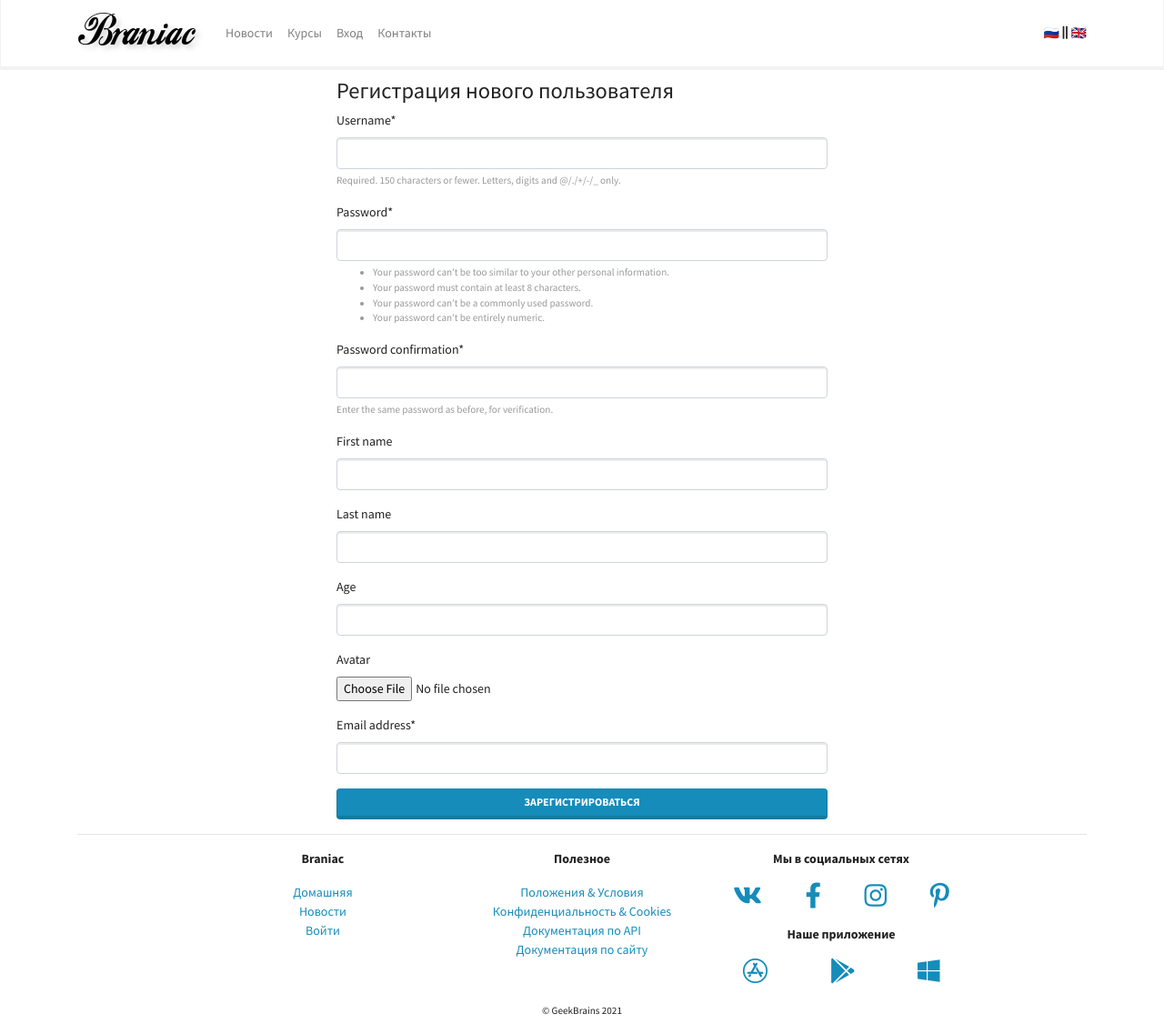
After one commit to kpomak/LMS, a Django app: page /authapp/register/ in a window 1280 px wide. The commit adds this page. Shown: the whole page at 91% size. Run offline with Django 3.2, Linux system fonts and the light colour scheme; some libraries are stand-ins or nearby versions.

Commit message:
created authapp views and urls

```diff
--- /dev/null
+++ b/authapp/templates/registration/register.html
@@ -0,0 +1,84 @@
+{% extends 'base.html' %}
+
+{% block content %}
+<div class="row justify-content-center my-2">
+  <div class="col-lg-6">
+    <h3>Регистрация нового пользователя</h3>
+    <form method="post" class="mt-2" enctype="multipart/form-data">
+      {% csrf_token %}
+      <div id="div_id_username" class="form-group"> <label for="id_username"
+          class=" requiredField">
+          Username<span class="asteriskField">*</span> </label>
+        <div class=""> <input type="text" name="username" maxlength="150"
+            class="textinput textInput form-control" required=""
+            id="id_username"> <small id="hint_id_username"
+            class="form-text text-muted">Required. 150 characters or fewer.
+            Letters, digits and @/./+/-/_ only.</small> </div>
+      </div>
+      <div id="div_id_password1" class="form-group"> <label for="id_password1"
+          class=" requiredField">
+          Password<span class="asteriskField">*</span> </label>
+        <div class=""> <input type="password" name="password1"
+            autocomplete="new-password" class="textinput textInput form-control"
+            required="" id="id_password1"> <small id="hint_id_password1"
+            class="form-text text-muted">
+            <ul>
+              <li>Your password can’t be too similar to your other personal
+                information.</li>
+              <li>Your password must contain at least 8 characters.</li>
+              <li>Your password can’t be a commonly used password.</li>
+              <li>Your password can’t be entirely numeric.</li>
+            </ul>
+          </small> </div>
+      </div>
+      <div id="div_id_password2" class="form-group"> <label for="id_password2"
+          class=" requiredField">
+          Password confirmation<span class="asteriskField">*</span> </label>
+        <div class=""> <input type="password" name="password2"
+            autocomplete="new-password" class="textinput textInput form-control"
+            required="" id="id_password2"> <small id="hint_id_password2"
+            class="form-text text-muted">Enter the same password as before, for
+            verification.</small> </div>
+      </div>
+      <div id="div_id_first_name" class="form-group"> <label for="id_first_name"
+          class="">
+          First name
+        </label>
+        <div class=""> <input type="text" name="first_name" maxlength="150"
+            class="textinput textInput form-control" id="id_first_name"> </div>
+      </div>
+      <div id="div_id_last_name" class="form-group"> <label for="id_last_name"
+          class="">
+          Last name
+        </label>
+        <div class=""> <input type="text" name="last_name" maxlength="150"
+            class="textinput textInput form-control" id="id_last_name"> </div>
+      </div>
+      <div id="div_id_age" class="form-group"> <label for="id_age" class="">
+          Age
+        </label>
+        <div class=""> <input type="number" name="age" min="0"
+            class="numberinput form-control" id="id_age"> </div>
+      </div>
+      <div id="div_id_avatar" class="form-group"> <label for="id_avatar"
+          class="">
+          Avatar
+        </label>
+        <div class=""> <input type="file" name="avatar" accept="image/*"
+            class="clearablefileinput form-control-file" id="id_avatar"> </div>
+      </div>
+      <div id="div_id_email" class="form-group"> <label for="id_email"
+          class=" requiredField">
+          Email address<span class="asteriskField">*</span> </label>
+        <div class=""> <input type="text" name="email" maxlength="256"
+            class="textinput textInput form-control" required="" id="id_email">
+        </div>
+      </div>
+
+      <button type="submit"
+        class="btn btn-primary btn-block">Зарегистрироваться</button>
+    </form>
+  </div>
+</div>
+
+{% endblock content %}
--- /dev/null
+++ b/authapp/urls.py
@@ -0,0 +1,13 @@
+from django.urls import path
+
+from authapp import views
+from authapp.apps import AuthappConfig
+
+app_name = AuthappConfig.name
+
+urlpatterns = [
+    path("login/", views.CustomLoginView.as_view(), name="login"),
+    path("logout/", views.CustomLogoutView.as_view(), name="logout"),
+    path("register/", views.RegisterView.as_view(), name="register"),
+    path("profile_edit/", views.ProfileEditView.as_view(), name="profile_edit"),
+]
--- a/authapp/views.py
+++ b/authapp/views.py
@@ -1 +1,104 @@
-# Create your views here.
+import os
+
+from django.contrib import messages
+from django.contrib.auth.mixins import LoginRequiredMixin
+from django.contrib.auth.views import LoginView, LogoutView
+from django.http.response import HttpResponseRedirect
+from django.urls import reverse_lazy
+from django.utils.safestring import mark_safe
+from django.utils.translation import gettext_lazy as _
+from django.views.generic import TemplateView
+
+from authapp import models as authapp_models
+
+
+class CustomLoginView(LoginView):
+    def form_valid(self, form):
+        ret = super().form_valid(form)
+        message = _("Login success!<br>Hi, %(username)s") % {
+            "username": self.request.user.get_full_name()
+            if self.request.user.get_full_name()
+            else self.request.user.get_username()
+        }
+        messages.add_message(self.request, messages.INFO, mark_safe(message))
+        return ret
+
+    def form_invalid(self, form):
+        for _unused, msg in form.error_messages.items():
+            messages.add_message(
+                self.request,
+                messages.WARNING,
+                mark_safe(f"Something goes worng:<br>{msg}"),
+            )
+        return self.render_to_response(self.get_context_data(form=form))
+
+
+class CustomLogoutView(LogoutView):
+    def dispatch(self, request, *args, **kwargs):
+        messages.add_message(self.request, messages.INFO, _("See you later!"))
+        return super().dispatch(request, *args, **kwargs)
+
+
+class RegisterView(TemplateView):
+    template_name = "registration/register.html"
+
+    def post(self, request, *args, **kwargs):
+        try:
+            if all(
+                (
+                    request.POST.get("username"),
+                    request.POST.get("email"),
+                    request.POST.get("password1"),
+                    request.POST.get("password1") == request.POST.get("password2"),
+                )
+            ):
+                new_user = authapp_models.CustomUser.objects.create(
+                    username=request.POST.get("username"),
+                    first_name=request.POST.get("first_name"),
+                    last_name=request.POST.get("last_name"),
+                    age=request.POST.get("age") if request.POST.get("age") else 0,
+                    avatar=request.FILES.get("avatar"),
+                    email=request.POST.get("email"),
+                )
+                new_user.set_password(request.POST.get("password1"))
+                new_user.save()
+                messages.add_message(request, messages.INFO, _("Registration success!"))
+                return HttpResponseRedirect(reverse_lazy("authapp:login"))
+        except Exception as exp:
+            messages.add_message(
+                request,
+                messages.WARNING,
+                mark_safe(f"Something goes worng:<br>{exp}"),
+            )
+            return HttpResponseRedirect(reverse_lazy("authapp:register"))
+
+
+class ProfileEditView(LoginRequiredMixin, TemplateView):
+    template_name = "registration/profile_edit.html"
+    login_url = reverse_lazy("authapp:login")
+
+    def post(self, request, *args, **kwargs):
+        try:
+            if request.POST.get("username"):
+                request.user.username = request.POST.get("username")
+            if request.POST.get("first_name"):
+                request.user.first_name = request.POST.get("first_name")
+            if request.POST.get("last_name"):
+                request.user.last_name = request.POST.get("last_name")
+            if request.POST.get("age"):
+                request.user.age = request.POST.get("age")
+            if request.POST.get("email"):
+                request.user.email = request.POST.get("email")
+            if request.FILES.get("avatar"):
+                if request.user.avatar and os.path.exists(request.user.avatar.path):
+                    os.remove(request.user.avatar.path)
+                request.user.avatar = request.FILES.get("avatar")
+            request.user.save()
+            messages.add_message(request, messages.INFO, _("Saved!"))
+        except Exception as exp:
+            messages.add_message(
+                request,
+                messages.WARNING,
+                mark_safe(f"Something goes worng:<br>{exp}"),
+            )
+        return HttpResponseRedirect(reverse_lazy("authapp:profile_edit"))
--- a/config/urls.py
+++ b/config/urls.py
@@ -8,6 +8,7 @@ urlpatterns = [
     path("admin/", admin.site.urls),
     path("", RedirectView.as_view(url="mainapp/")),
     path("mainapp/", include("mainapp.urls", namespace="mainapp")),
+    path("authapp/", include("authapp.urls", namespace="authapp")),
 ]
 
 if settings.DEBUG:
--- a/mainapp/urls.py
+++ b/mainapp/urls.py
@@ -13,6 +13,5 @@ urlpatterns = [
     path("courses/<int:pk>/", views.CoursesDetailView.as_view(), name="courses_detail"),
     path("contacts/", views.ContactsPageView.as_view(), name="contacts"),
     path("doc_site/", views.DocSitePageView.as_view(), name="doc_site"),
-    path("login/", views.LoginPageView.as_view(), name="login"),
     path("search/", views.search_redirect, name="search"),
 ]
--- a/mainapp/views.py
+++ b/mainapp/views.py
@@ -58,9 +58,5 @@ class DocSitePageView(TemplateView):
     template_name = "mainapp/doc_site.html"
 
 
-class LoginPageView(TemplateView):
-    template_name = "mainapp/login.html"
-
-
 def search_redirect(request):
     return HttpResponseRedirect("https://www.google.com/search?q=" + request.GET["q"])
--- a/templates/base.html
+++ b/templates/base.html
@@ -31,6 +31,10 @@
 
   {% include 'includes/main_menu.html' %}
 
+  {% block messages %}
+  {% include 'includes/messages.html' %}
+  {% endblock messages %}
+
   <div class="container-md">
 
     {% block content %}
@@ -58,7 +62,11 @@
         <ul class="list-unstyled">
           <li><a href="{% url 'mainapp:main_page' %}">Домашняя</a></li>
           <li><a href="{% url 'mainapp:news' %}">Новости</a></li>
-          <li><a href="{% url 'mainapp:login' %}">Войти</a></li>
+          {% if user.is_authenticated %}
+          <li><a href="{% url 'authapp:logout' %}">Выйти</a></li>
+          {% else %}
+          <li><a href="{% url 'authapp:login' %}">Войти</a></li>
+          {% endif %}
         </ul>
         </p>
       </div>
@@ -71,7 +79,8 @@
           <li><a href="#">Положения &amp; Условия</a></li>
           <li><a href="#">Конфиденциальность &amp; Cookies</a></li>
           <li><a href="#">Документация по API</a></li>
-          <li><a href="{% url 'mainapp:doc_site' %}">Документация по сайту</a></li>
+          <li><a href="{% url 'mainapp:doc_site' %}">Документация по сайту</a>
+          </li>
         </ul>
         </p>
       </div>
@@ -127,7 +136,19 @@
   <!-- FontAwesome -->
   <script src="{% static 'js/fontawesome.all.min.js' %}"></script>
 
+  {% block js %}
+  <script>
+    $(document).ready(function () {
 
+      {% if messages %}
+      // Toasts
+      $(".toast").toast({ delay: 5000 });
+      $(".toast").toast("show");
+      {% endif %}
+
+    });
+  </script>
+  {% endblock js %}
 
 </body>
 
--- a/templates/includes/main_menu.html
+++ b/templates/includes/main_menu.html
@@ -22,6 +22,7 @@
           class="nav-item {% if request.resolver_match.view_name == 'mainapp:courses' %}active{% endif %}">
           <a class="nav-link" href="{% url 'mainapp:courses' %}">Курсы</a>
         </li>
+        {% if user.is_authenticated %}
         <li class="nav-item dropdown">
           <a class="nav-link dropdown-toggle" href="#" id="ddProfile"
             role="button" data-toggle="dropdown" aria-haspopup="true"
@@ -29,17 +30,25 @@
             Профиль
           </a>
           <div class="dropdown-menu" aria-labelledby="ddProfile">
-            <a class="dropdown-item" href="#">Редактировать
+            <a class="dropdown-item"
+              href="{% url 'authapp:profile_edit' %}">Редактировать
               профиль</a>
             <a class="dropdown-item" href="#">Мои курсы</a>
             <div class="dropdown-divider"></div>
             <a class="dropdown-item" href="#">Модерация</a>
+            {% if user.is_superuser %}
             <a class="dropdown-item" href="#">Административный
               раздел</a>
+            {% endif %}
             <div class="dropdown-divider"></div>
-            <a class="dropdown-item" href="#">Выход</a>
+            <a class="dropdown-item" href="{% url 'authapp:logout' %}">Выход</a>
           </div>
         </li>
+        {% else %}
+        <li class="nav-item">
+          <a class="nav-link" href="{% url 'authapp:login' %}">Вход</a>
+        </li>
+        {% endif %}
         <li
           class="nav-item {% if request.resolver_match.view_name == 'mainapp:contacts' %}active{% endif %}">
           <a class="nav-link" href="{% url 'mainapp:contacts' %}">Контакты</a>
--- a/templates/includes/messages.html
+++ b/templates/includes/messages.html
@@ -0,0 +1,41 @@
+<div class="position-absolute w-100" style="z-index: 1;">
+    <div aria-live="polite" aria-atomic="true" class="m-2">
+      <!-- Position it -->
+      <div class="d-flex align-items-end flex-column">
+
+        {% for message in messages %}
+        <!-- Then put toasts within -->
+        <div class="toast flex-fill w-100
+      {% if message.level == 30 %}
+      border-warning
+      {% endif %}
+        " role="alert" aria-live="assertive" aria-atomic="true"
+          style="right: 0;">
+          <div class="toast-header">
+            <span class="mr-2"><i class="far fa-envelope"></i></span>
+            <strong
+              class="mr-auto {% if message.level == 30 %}text-warning{% endif %}">
+              {{ message.tags|capfirst }} message</strong>
+            <small class="text-muted">just now</small>
+            <button type="button" class="ml-2 mb-1 close" data-dismiss="toast"
+              aria-label="Close">
+              <span aria-hidden="true">&times;</span>
+            </button>
+          </div>
+          <div class="toast-body">
+            {{ message }}
+          </div>
+        </div>
+        {% if message.level > 20 %}
+        <!-- If message will dissapere you will find message in console -->
+        <script>
+          console.log("{{ message }}");
+        </script>
+        {% endif %}
+
+        {% endfor %}
+
+      </div>
+
+    </div>
+  </div>
```
Also changed, not shown: authapp/templates/registration/login.html (+38 -31 lines), authapp/templates/registration/profile_edit.html (added, +74 -0 lines), media/avatar_default.svg (added), 1 other file.
